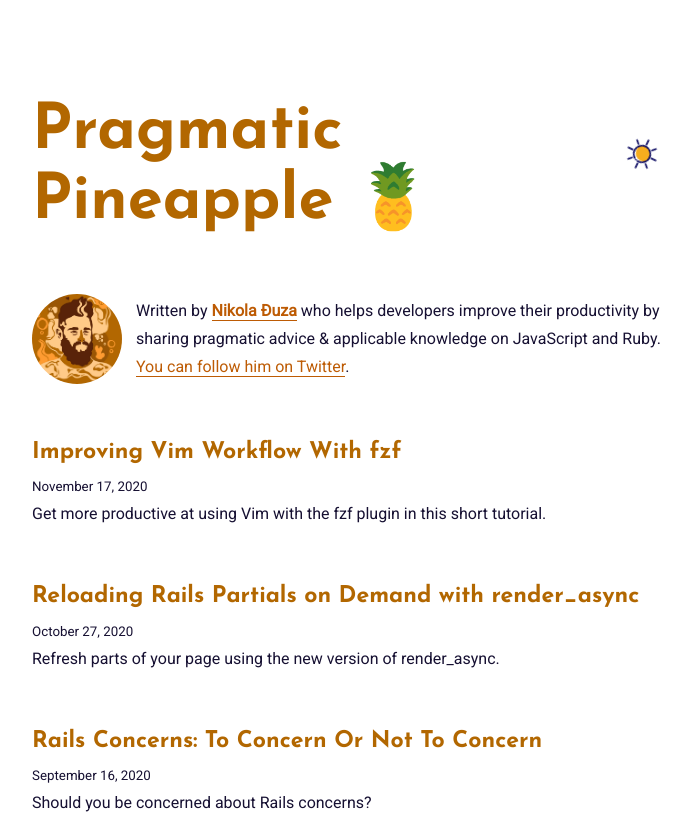
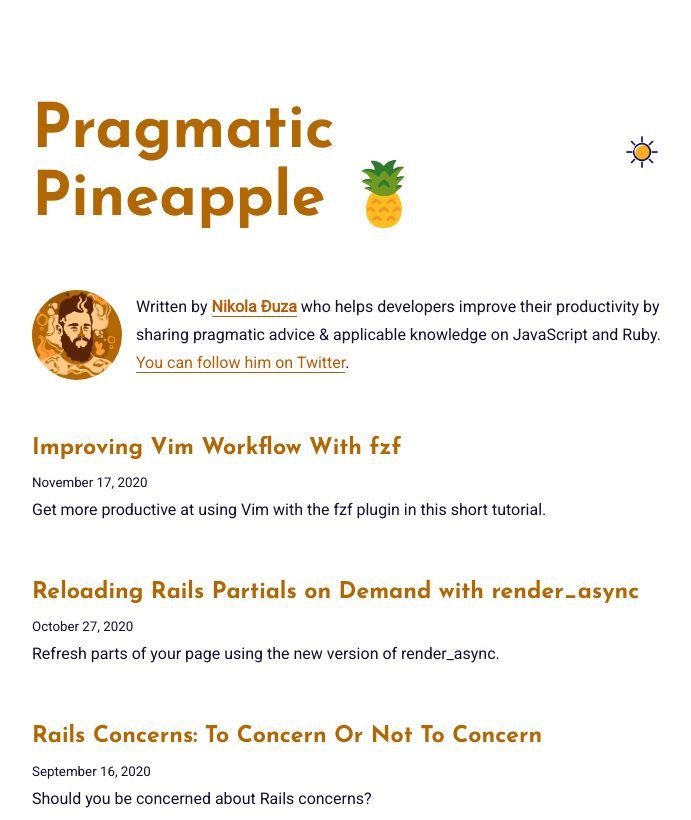
Before and after one commit to nikolalsvk/blog, a Gatsby site: page / in a window 1280 px wide. Shown: the top 820 px of the page, without its empty margins (293-984 px from the left). Built offline with nearby package versions, Linux system fonts and the light colour scheme; Gatsby itself is replaced by a stand-in of ours; some packages are replaced by stand-ins of ours; no server answers.

Commit message:
Fine-tune animations and text size

```diff
--- a/src/components/bio.js
+++ b/src/components/bio.js
@@ -18,6 +18,7 @@ const BioContainer = styled.div`
 
   @media (max-width: 768px) {
     flex-direction: column;
+    text-align: center;
   }
 `
 
--- a/src/components/header.js
+++ b/src/components/header.js
@@ -1,46 +1,21 @@
 import React from "react"
-import { useStaticQuery, graphql, Link } from "gatsby"
-import { rhythm, scale } from "../utils/typography"
-import { useTheme } from "../contexts/theme"
-import Image from "gatsby-image"
+import { Link } from "gatsby"
+import { rhythm } from "../utils/typography"
+import ThemeSwitch from "./themeSwitch"
+
 import styled from "styled-components"
 
-const ThemeButton = styled.div`
-  display: block;
+const BigHeaderText = styled.h1`
+  font-size: ${rhythm(2.2)};
 
-  @keyframes sun-movement {
-    0% {
-      transform: rotate(0deg);
-    }
-    100% {
-      transform: rotate(359deg);
-    }
+  @media (max-width: 768px) {
+    font-size: ${rhythm(1.5)};
+    margin-top: ${rhythm(1)};
   }
 `
 
 const Header = ({ location, title, showLargeHeader }) => {
-  const data = useStaticQuery(graphql`
-    query ThemeIconsQuery {
-      sun: file(absolutePath: { regex: "/sun.png/" }) {
-        childImageSharp {
-          fluid(maxWidth: 200, maxHeight: 200) {
-            ...GatsbyImageSharpFluid
-          }
-        }
-      }
-      moon: file(absolutePath: { regex: "/moon.png/" }) {
-        childImageSharp {
-          fluid(maxWidth: 200, maxHeight: 200) {
-            ...GatsbyImageSharpFluid
-          }
-        }
-      }
-    }
-  `)
-
   const rootPath = `${__PATH_PREFIX__}/`
-
-  const { theme, setTheme } = useTheme()
 
   if (location.pathname === rootPath || showLargeHeader) {
     return (
@@ -53,11 +28,7 @@ const Header = ({ location, title, showLargeHeader }) => {
           alignItems: "center",
         }}
       >
-        <h1
-          style={{
-            ...scale(1.5),
-          }}
-        >
+        <BigHeaderText>
           <Link
             style={{
               boxShadow: `none`,
@@ -68,38 +39,8 @@ const Header = ({ location, title, showLargeHeader }) => {
           >
             {title}
           </Link>
-        </h1>
-        <ThemeButton
-          onClick={() => {
-            setTheme(theme === "white" ? "purple" : "white")
-          }}
-        >
-          <Image
-            fluid={data.sun.childImageSharp.fluid}
-            alt={"sun"}
-            style={{
-              height: 40,
-              width: 40,
-              position: "absolute",
-              transition: `opacity .1s ease-in-out`,
-              opacity: `${theme === "purple" ? 0 : 1}`,
-              animation:
-                "sun-movement 3s cubic-bezier(0.4, 0, 0.49, 1) infinite",
-            }}
-          />
-          <Image
-            fluid={data.moon.childImageSharp.fluid}
-            alt={"moon"}
-            style={{
-              display: "block",
-              height: 40,
-              width: 40,
-              position: "relative",
-              transition: `opacity .1s ease-in-out`,
-              opacity: `${theme === "purple" ? 1 : 0}`,
-            }}
-          />
-        </ThemeButton>
+        </BigHeaderText>
+        <ThemeSwitch />
       </div>
     )
   }
--- a/src/components/layout.js
+++ b/src/components/layout.js
@@ -40,7 +40,7 @@ const GlobalStyle = createGlobalStyle`
   body:not(.gatsby-highlight) {
     // Use Roboto font everywhere except in code inserts
     font-family: 'Roboto', sans-serif;
-    transition: .1s cubic-bezier(0.62, -0.52, 0.43, 1.02);
+    transition: .3s cubic-bezier(0.62, -0.52, 0.43, 1.02);
   }
   .photo-caption {
     font-family: 'Roboto', sans-serif;
--- /dev/null
+++ b/src/components/themeSwitch.js
@@ -0,0 +1,80 @@
+import React from "react"
+import { useStaticQuery, graphql } from "gatsby"
+import Image from "gatsby-image"
+import styled from "styled-components"
+import { useTheme } from "../contexts/theme"
+
+const ThemeContainer = styled.div`
+  display: block;
+  cursor: pointer;
+
+  @keyframes sun-movement {
+    0% {
+      transform: rotate(0deg);
+    }
+    100% {
+      transform: rotate(359deg);
+    }
+  }
+`
+
+const StyledImage = styled(Image)`
+  height: 40px;
+  width: 40px;
+  transition: opacity 0.3s ease-in-out;
+
+  &:hover {
+    animation: sun-movement 3s cubic-bezier(0.4, 0, 0.49, 1) infinite;
+  }
+`
+
+const ThemeSwitch = () => {
+  const data = useStaticQuery(graphql`
+    query ThemeIconsQuery {
+      sun: file(absolutePath: { regex: "/sun.png/" }) {
+        childImageSharp {
+          fluid(maxWidth: 200, maxHeight: 200) {
+            ...GatsbyImageSharpFluid
+          }
+        }
+      }
+      moon: file(absolutePath: { regex: "/moon.png/" }) {
+        childImageSharp {
+          fluid(maxWidth: 200, maxHeight: 200) {
+            ...GatsbyImageSharpFluid
+          }
+        }
+      }
+    }
+  `)
+
+  const { theme, setTheme } = useTheme()
+
+  return (
+    <ThemeContainer
+      onClick={() => {
+        setTheme(theme === "white" ? "purple" : "white")
+      }}
+    >
+      <StyledImage
+        fluid={data.sun.childImageSharp.fluid}
+        alt={"sun"}
+        style={{
+          zIndex: `${theme === "purple" ? 1 : 2}`,
+          position: "absolute",
+          opacity: `${theme === "purple" ? 0 : 1}`,
+        }}
+      />
+      <StyledImage
+        fluid={data.moon.childImageSharp.fluid}
+        alt={"moon"}
+        style={{
+          zIndex: `${theme === "purple" ? 2 : 1}`,
+          opacity: `${theme === "purple" ? 1 : 0}`,
+        }}
+      />
+    </ThemeContainer>
+  )
+}
+
+export default ThemeSwitch
```
